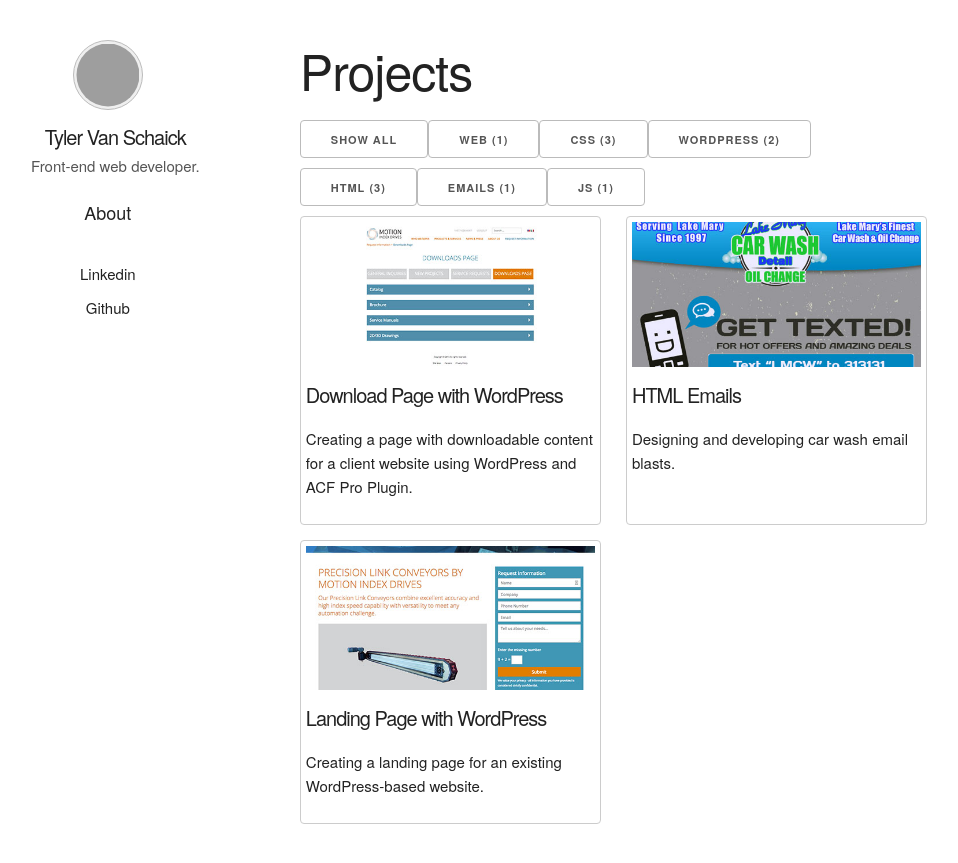
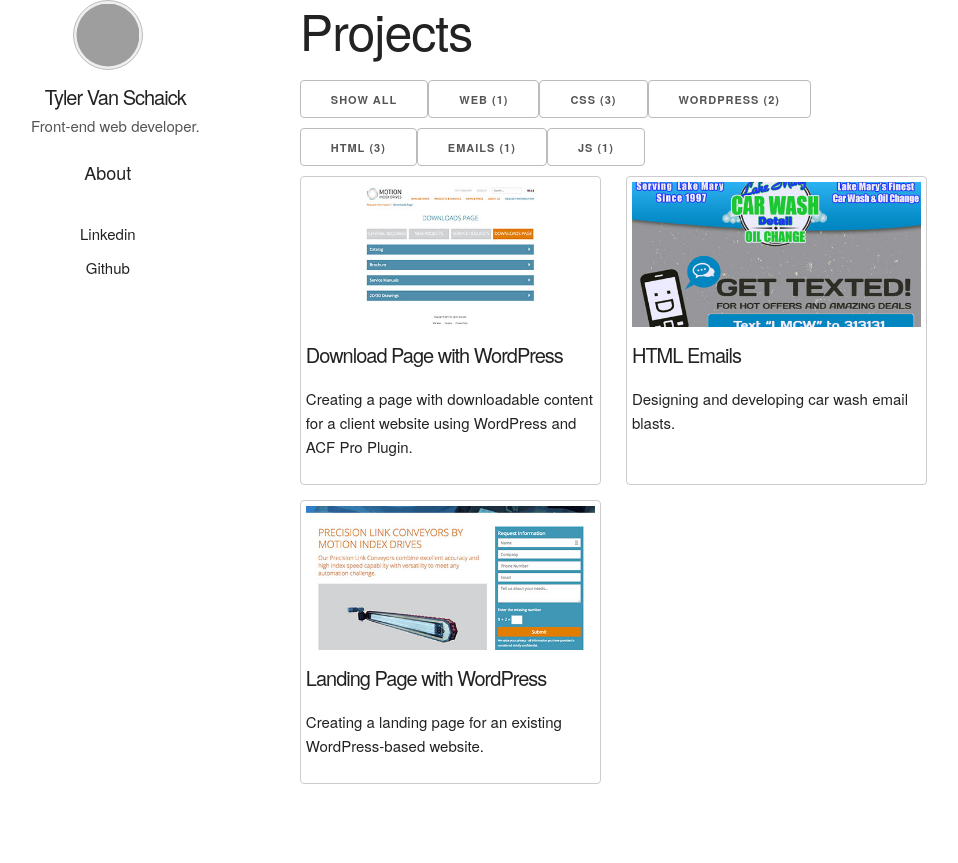
Before and after one commit to tyler-vs/tyler-vs.github.io, a Jekyll site: the page built from index.html, in a window 1280 px wide. Shown: the top 863 px of the page, without its empty margins (193-1151 px from the left). Built offline with Jekyll 4.4.1, drawn with Linux system fonts in a browser that asks for light colours; nearby versions of some CDN libraries; grey boxes are pictures that could not be loaded.

Commit message:
Update page top spacing to the site class
The page class is only found in markup for the page template. This
moves the top spacing to a new site style that was added to the
default template layout. This prevents it from being applied twice,
one globally on the default template layout and once in page
template layouts.

```diff
--- a/css/main.css
+++ b/css/main.css
@@ -104,8 +104,11 @@
    Author's custom styles
    ========================================================================== */
 
-/* Page */
-.page {
+/*
+ * Site
+ */
+
+.site {
   margin-top: 4rem;
 }
 
```
